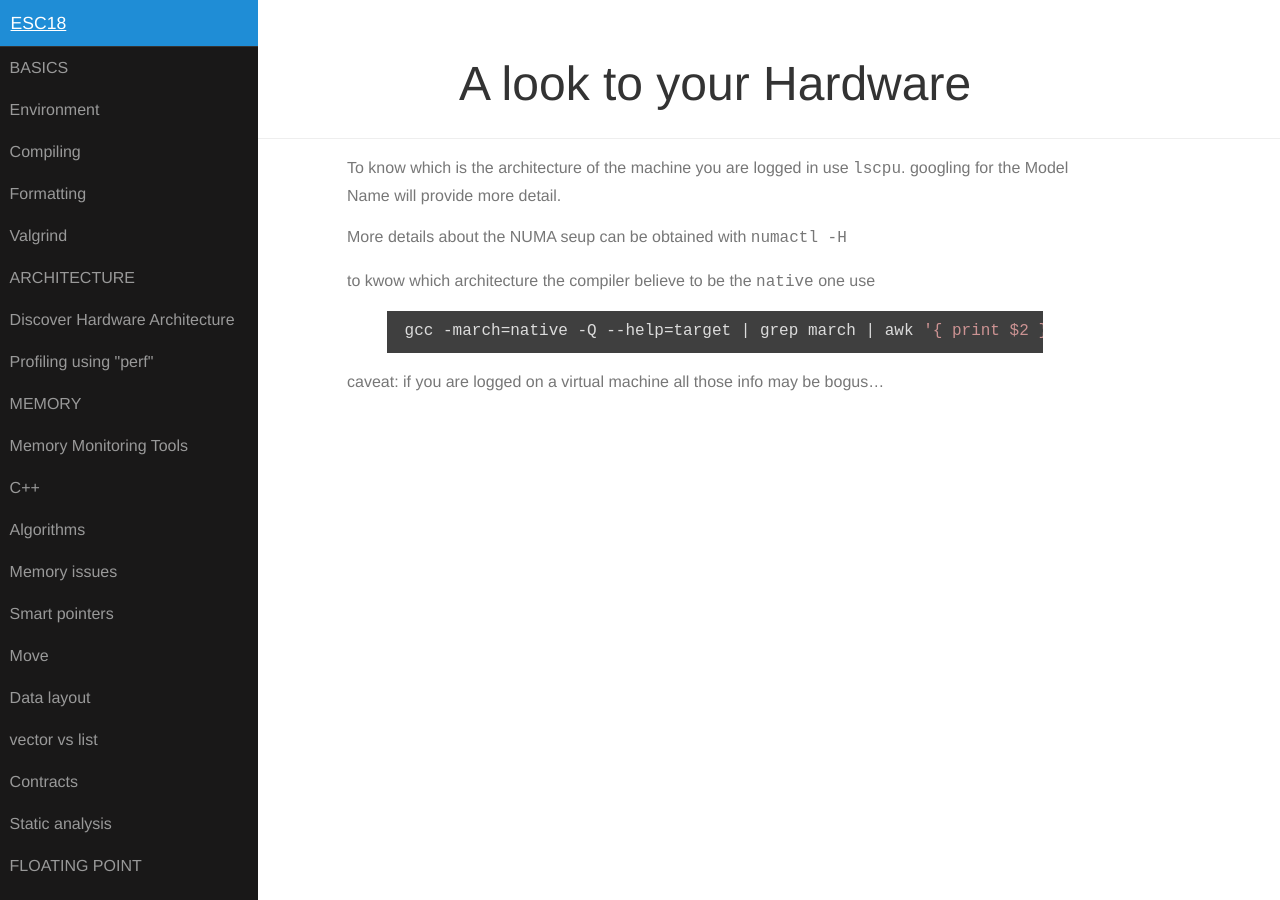
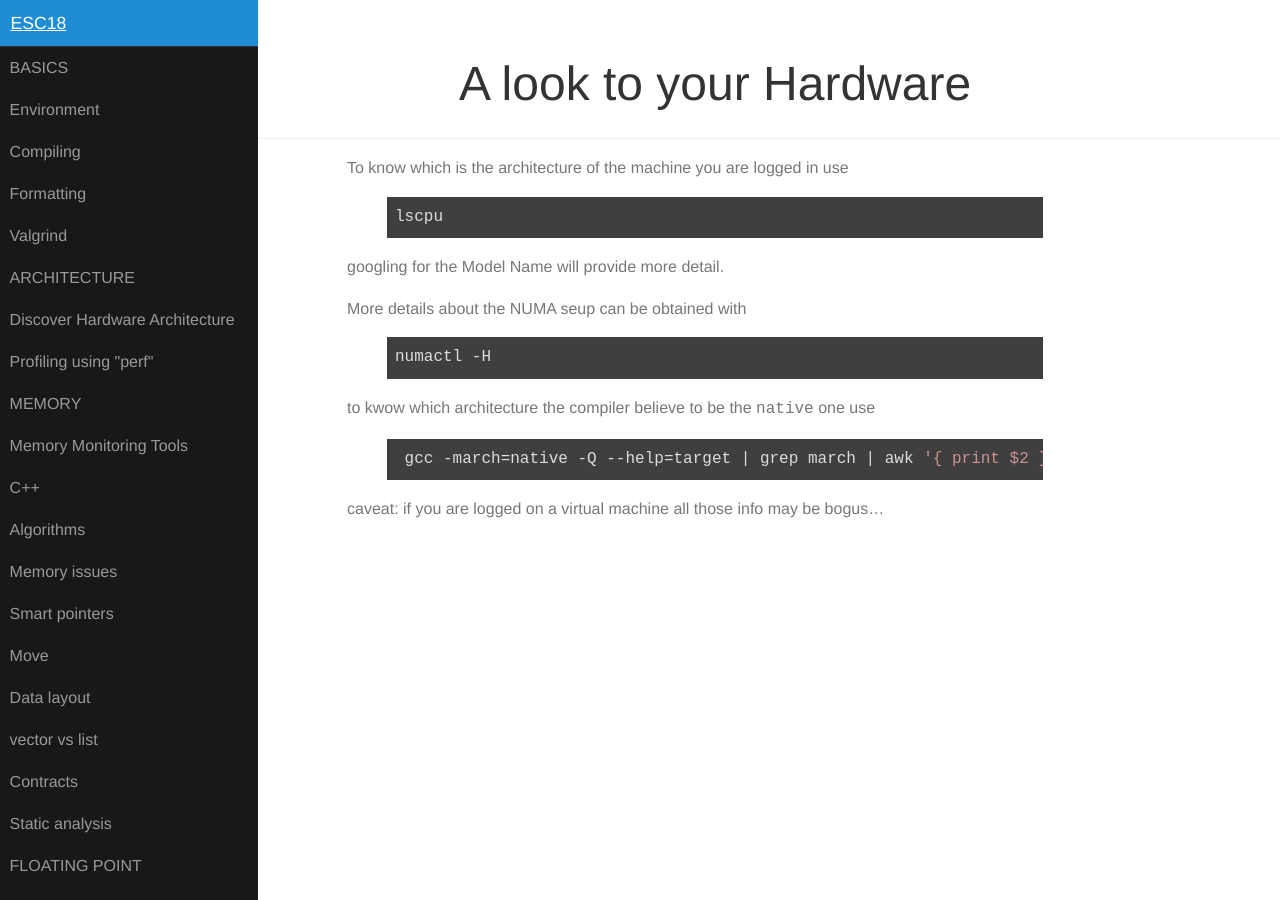
Before and after one commit to gudrutis/esc18, a Jekyll site: the page built from architecture/discoverHW.markdown, in a window 1280 px wide. Built offline with Jekyll 4.4.1, drawn with Linux system fonts in a browser that asks for light colours; part of the change alters nothing that is shown.

```diff
--- a/architecture/discoverHW.markdown
+++ b/architecture/discoverHW.markdown
@@ -4,10 +4,11 @@ layout: main
 category: Architecture
 ---
 
-To know which is the architecture of the machine you are logged in use ``lscpu``.
+To know which is the architecture of the machine you are logged in use
+{% highlight bash %}lscpu{% endhighlight %}
 googling for the Model Name will provide more detail.
 
-More details about the NUMA seup can be obtained with ``numactl -H``
+More details about the NUMA seup can be obtained with {% highlight bash %}numactl -H{% endhighlight %}
 
 to kwow which architecture the compiler believe to be the ``native`` one use
 {% highlight bash %}
```
